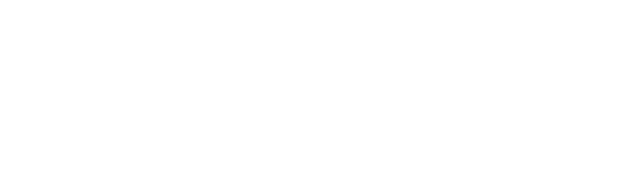
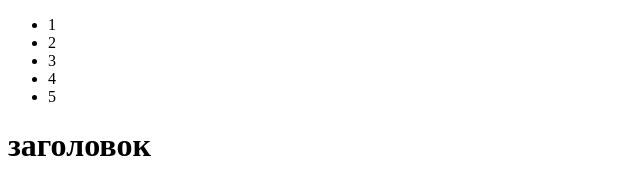
Before and after one commit to marsmars22/first-project, a plain HTML site: page index.html in a window 1280 px wide. Shown: the whole page, without its empty margins (0-640 px from the left). Drawn offline with Linux system fonts and the light colour scheme.

Commit message:
Надеюсь, во всем разобрался

```diff
--- a/index.html
+++ b/index.html
@@ -6,6 +6,21 @@
   <title>Document</title>
 </head>
 <body>
-
+  <header>
+    <ul>
+      <li>1
+       </li>
+      <li>2
+      </li>
+      <li>3
+      </li>
+      <li>4
+      </li>
+      <li>5
+      </li>
+    </ul>
+    <h1> заголовок
+    </h1>
+  </header>
 </body>
 </html>
```
